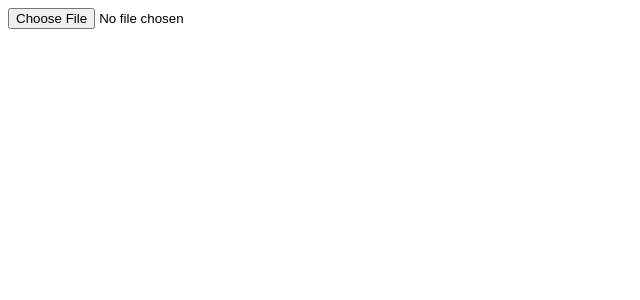
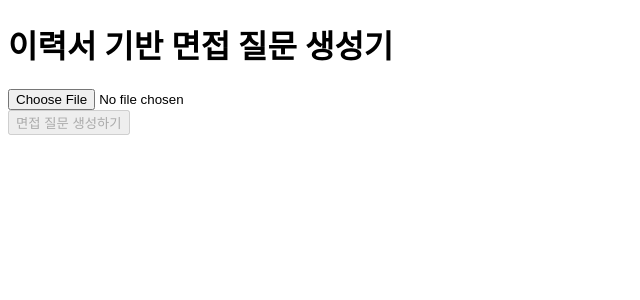
Before and after one commit to eazyseon/justlog, a Next.js app: page /upload in a window 1280 px wide. Shown: the top 300 px of the page, without its empty margins (0-640 px from the left). Built offline with nearby package versions, Linux system fonts and the light colour scheme.

Commit message:
feat : 제미나이 연동/api 호출

```diff
--- /dev/null
+++ b/app/api/analyze/route.ts
@@ -0,0 +1,71 @@
+import { GoogleGenerativeAI } from "@google/generative-ai";
+import { NextRequest, NextResponse } from "next/server";
+import { extractText } from "unpdf";
+
+// Gemini AI 초기화
+const genAI = new GoogleGenerativeAI(process.env.GEMINI_API_KEY!);
+
+export async function POST(request: NextRequest) {
+  try {
+    // 1. 요청에서 PDF 파일 가져오기
+    const formData = await request.formData();
+    const file = formData.get("file") as File;
+
+    if (!file) {
+      return NextResponse.json(
+        { error: "파일이 없습니다." },
+        { status: 400 }
+      );
+    }
+
+    // 2. PDF에서 텍스트 추출
+    const arrayBuffer = await file.arrayBuffer();
+    const pdfResult = await extractText(new Uint8Array(arrayBuffer));
+    const resumeText = typeof pdfResult.text === "string"
+      ? pdfResult.text
+      : Array.isArray(pdfResult.text)
+        ? pdfResult.text.join("\n")
+        : String(pdfResult.text);
+
+    if (!resumeText.trim()) {
+      return NextResponse.json(
+        { error: "PDF에서 텍스트를 추출할 수 없습니다." },
+        { status: 400 }
+      );
+    }
+
+    // 3. Gemini에 면접 질문 생성 요청
+    const model = genAI.getGenerativeModel({ model: "gemini-2.5-flash" });
+
+    const prompt = `
+다음은 지원자의 이력서입니다. 이 이력서를 바탕으로 면접 질문 5개를 생성해주세요.
+
+질문은 다음 기준으로 만들어주세요:
+1. 이력서에 적힌 경험과 프로젝트에 대한 구체적인 질문
+2. 기술 스택에 대한 심층 질문
+3. 문제 해결 능력을 확인할 수 있는 질문
+
+이력서 내용:
+${resumeText}
+
+면접 질문 5개를 번호와 함께 작성해주세요.
+`;
+
+    const result = await model.generateContent(prompt);
+    const response = await result.response;
+    const questions = response.text();
+
+    // 4. 결과 반환
+    return NextResponse.json({
+      success: true,
+      questions: questions,
+    });
+
+  } catch (error) {
+    console.error("Error:", error);
+    return NextResponse.json(
+      { error: "면접 질문 생성 중 오류가 발생했습니다." },
+      { status: 500 }
+    );
+  }
+}
--- a/components/FileUpload.tsx
+++ b/components/FileUpload.tsx
@@ -1,30 +1,103 @@
-// components/FileUpload.tsx
 "use client";
 
 import { useState } from "react";
 
 export default function FileUpload() {
   const [file, setFile] = useState<File | null>(null);
+  const [loading, setLoading] = useState(false);
+  const [questions, setQuestions] = useState<string | null>(null);
+  const [error, setError] = useState<string | null>(null);
 
   const handleFileChange = (e: React.ChangeEvent<HTMLInputElement>) => {
     const selectedFile = e.target.files?.[0];
+    setQuestions(null);
+    setError(null);
 
     if (selectedFile && selectedFile.type === "application/pdf") {
       setFile(selectedFile);
-      console.log("파일 선택됨:", {
-        name: selectedFile.name,
-        size: selectedFile.size,
-        type: selectedFile.type,
-      });
     } else {
       alert("PDF 파일만 업로드 가능합니다.");
     }
   };
 
+  const handleSubmit = async () => {
+    if (!file) return;
+
+    setLoading(true);
+    setError(null);
+    setQuestions(null);
+
+    try {
+      // FormData에 파일 담기
+      const formData = new FormData();
+      formData.append("file", file);
+
+      // API 호출
+      const response = await fetch("/api/analyze", {
+        method: "POST",
+        body: formData,
+      });
+
+      const data = await response.json();
+
+      if (data.success) {
+        setQuestions(data.questions);
+      } else {
+        setError(data.error || "오류가 발생했습니다.");
+      }
+    } catch (err) {
+      setError("서버 연결에 실패했습니다.");
+    } finally {
+      setLoading(false);
+    }
+  };
+
   return (
-    <div>
-      <input type="file" accept=".pdf" onChange={handleFileChange} />
-      {file && <p>선택된 파일: {file.name}</p>}
+    <div className="max-w-2xl mx-auto p-6">
+      <h1 className="text-2xl font-bold mb-6">이력서 기반 면접 질문 생성기</h1>
+
+      {/* 파일 업로드 영역 */}
+      <div className="border-2 border-dashed border-gray-300 rounded-lg p-6 mb-4">
+        <input
+          type="file"
+          accept=".pdf"
+          onChange={handleFileChange}
+          className="w-full"
+        />
+        {file && (
+          <p className="mt-2 text-sm text-gray-600">
+            선택된 파일: {file.name}
+          </p>
+        )}
+      </div>
+
+      {/* 분석 버튼 */}
+      <button
+        onClick={handleSubmit}
+        disabled={!file || loading}
+        className="w-full bg-blue-500 text-white py-3 px-4 rounded-lg font-medium
+                   hover:bg-blue-600 disabled:bg-gray-300 disabled:cursor-not-allowed
+                   transition-colors"
+      >
+        {loading ? "분석 중..." : "면접 질문 생성하기"}
+      </button>
+
+      {/* 에러 메시지 */}
+      {error && (
+        <div className="mt-4 p-4 bg-red-100 text-red-700 rounded-lg">
+          {error}
+        </div>
+      )}
+
+      {/* 결과 표시 */}
+      {questions && (
+        <div className="mt-6 p-6 bg-gray-50 rounded-lg">
+          <h2 className="text-xl font-semibold mb-4">생성된 면접 질문</h2>
+          <div className="whitespace-pre-wrap text-gray-800">
+            {questions}
+          </div>
+        </div>
+      )}
     </div>
   );
 }
--- a/package.json
+++ b/package.json
@@ -9,9 +9,11 @@
     "lint": "eslint"
   },
   "dependencies": {
+    "@google/generative-ai": "^0.24.1",
     "next": "16.1.1",
     "react": "19.2.3",
-    "react-dom": "19.2.3"
+    "react-dom": "19.2.3",
+    "unpdf": "^1.4.0"
   },
   "devDependencies": {
     "@tailwindcss/postcss": "^4",
```
Also changed, not shown: 2 other files (tests, documents, lock files or other folders).
